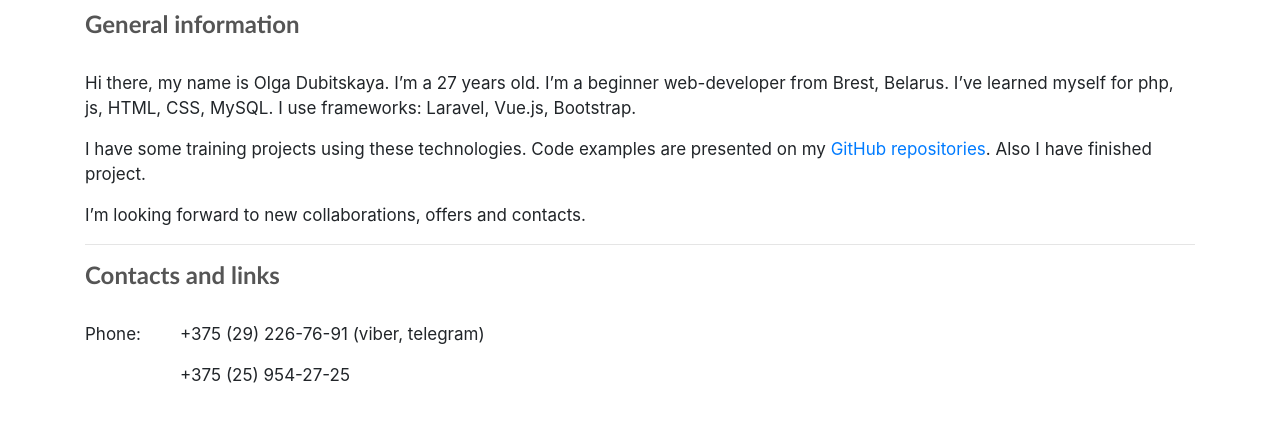
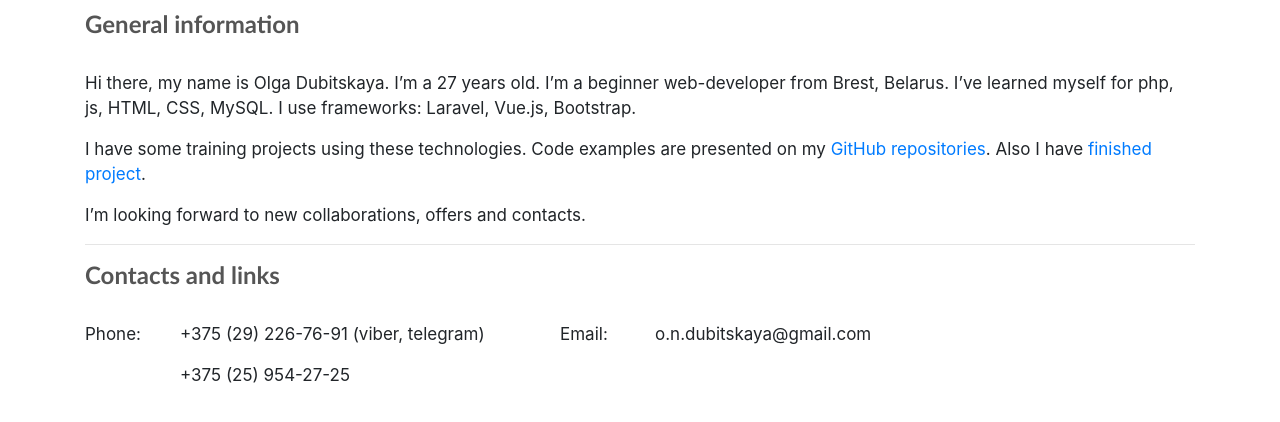
Before and after one commit to TitaniaScarlet/TitaniaScarlet.github.io, a plain HTML site: page index.html in a window 1280 px wide. Shown: the part 94-516 px from the top of the page. Drawn offline with nearby package versions, Linux system fonts and the light colour scheme.

Commit message:
Add finished project

```diff
--- a/index.html
+++ b/index.html
@@ -14,7 +14,7 @@
   <h4 class="bold">General information</h4>
   <br>
   <p>Hi there, my name is Olga Dubitskaya. I’m a 27 years old. I’m a beginner web-developer from Brest, Belarus. I’ve learned myself for php, js, HTML, CSS, MySQL. I use frameworks: Laravel, Vue.js, Bootstrap.</p>
-  <p> I have some training projects using these technologies. Code examples are presented on my <a href="https://github.com/TitaniaScarlet">GitHub repositories</a>. Also I have finished project.</p>
+  <p> I have some training projects using these technologies. Code examples are presented on my <a href="https://github.com/TitaniaScarlet">GitHub repositories</a>. Also I have <a href="https://autoliderbrest.by/">finished project</a>.</p>
   <p>I’m looking forward to new collaborations, offers and contacts.</p>
 
   <hr>
@@ -28,6 +28,12 @@
       <p>+375 (29) 226-76-91 (viber, telegram)</p>
       <p>+375 (25) 954-27-25</p>
     </div>
+    <div class="col-1">
+      <p>Email: </p>
+    </div>
+    <div class="col-4">
+      <p>o.n.dubitskaya@gmail.com</p>
+    </div>
   </div>
 
 </div>
```
